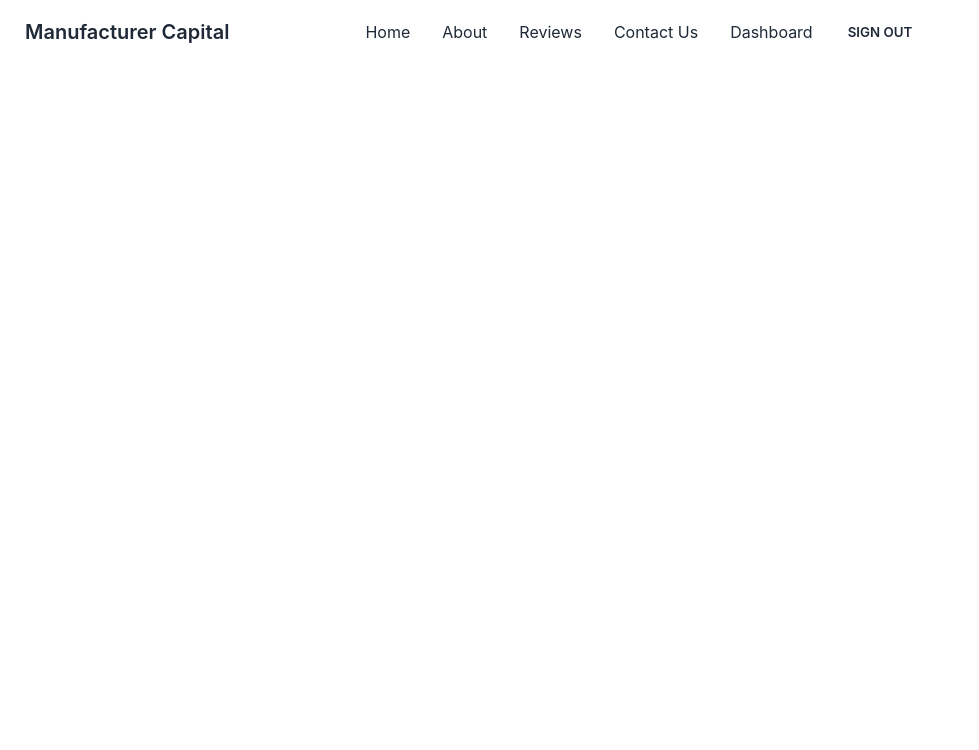
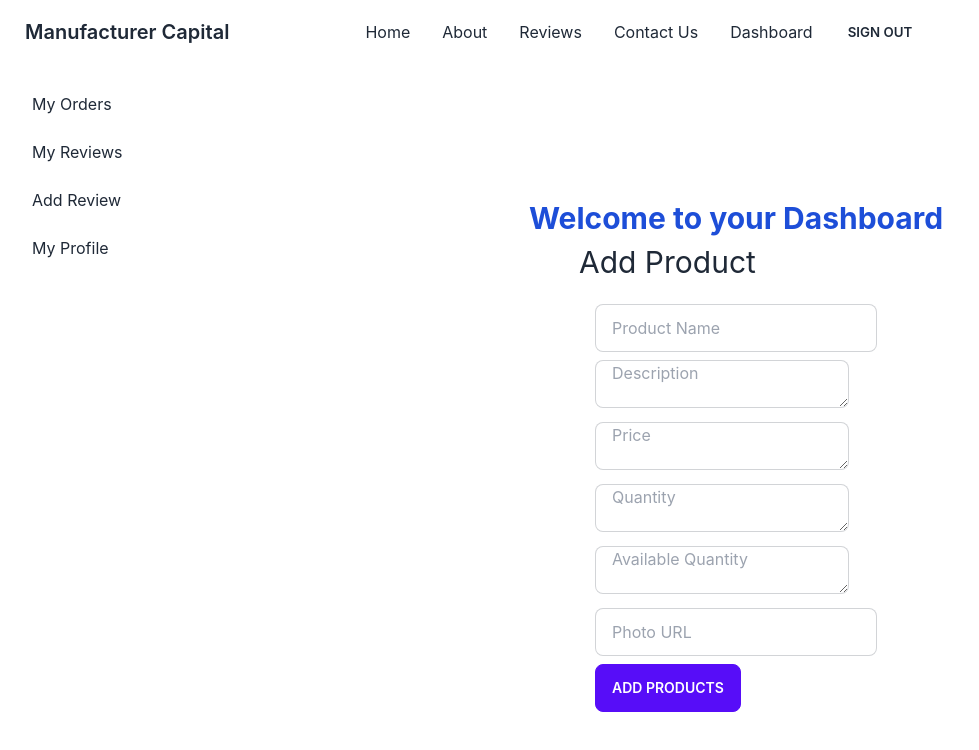
Before and after one commit to RinkuNahar/mafucaturer-site-client, a React (Create React App) app: page /dashboard/addProduct in a window 1280 px wide. Shown: the top 750 px of the page, without its empty margins (0-979 px from the left). Built offline with nearby package versions, Linux system fonts and the light colour scheme; no server answers; sample sign-in values are in the browser's storage.

Commit message:
add products added

```diff
--- a/src/App.js
+++ b/src/App.js
@@ -14,6 +14,7 @@ import AddReview from './components/Dashboard/AddReview';
 import MyProfile from './components/Dashboard/MyProfile';
 import AllUsers from './components/Dashboard/AllUsers';
 import RequireAdmin from './components/Firebase/RequireAdmin';
+import AddProduct from './components/Dashboard/AddProduct';
 
 function App() {
   return (
@@ -37,9 +38,12 @@ function App() {
             <Route index element={<MyOrder></MyOrder>}></Route>
             <Route path='review' element={<MyReview></MyReview>}></Route>
             <Route path='adReview' element={<AddReview></AddReview>}></Route>
+            <Route path='addProduct' element={<AddProduct></AddProduct>}></Route>
+
             <Route path='users' element={<RequireAdmin>
               <AllUsers></AllUsers>
             </RequireAdmin>}></Route>
+
             <Route path='profile' element={<MyProfile></MyProfile>}></Route>
           </Route>
 
--- /dev/null
+++ b/src/components/Dashboard/AddProduct.js
@@ -0,0 +1,48 @@
+import React from 'react';
+import { useForm } from 'react-hook-form';
+
+const AddProduct = () => {
+
+    const { register, handleSubmit } = useForm();
+
+    const onSubmit = data => {
+        console.log(data);
+        const url = `http://localhost:5000/purchase`
+        fetch(url, {
+            method: 'POST',
+            headers: {
+                'content-type': 'application/json'
+            },
+            body: JSON.stringify(data)
+        })
+            .then(res => res.json())
+            .then(result => {
+                console.log(result);
+            });
+    }
+
+    return (
+        <div>
+        <h2 className='mt-2 text-3xl'> Add Product </h2>
+        <form className='m-4' onSubmit={handleSubmit(onSubmit)}>
+
+            <input className='mt-2 w-50 input input-bordered' placeholder='Product Name'{...register("name", { required: true, maxLength: 20 })} /> <br />
+
+            <textarea className='mt-2 w-50 input input-bordered' placeholder='Description' {...register("about")} /> <br />
+
+            <textarea className='mt-2 w-50 input input-bordered' placeholder='Price' {...register("price")} /> <br />
+
+            <textarea className='mt-2 w-50 input input-bordered' placeholder='Quantity' {...register("quantity")} /> <br />
+
+            <textarea className='mt-2 w-50 input input-bordered' placeholder='Available Quantity' {...register("availableQuantity")} /> <br />
+
+            <input className='mt-2 w-50 input input-bordered' placeholder='Photo URL' type="text" {...register("img")} /> <br />
+
+            <input className='mt-2 btn btn-primary' value="Add Products" type='submit' />
+        </form>
+
+    </div>
+    );
+};
+
+export default AddProduct;
--- a/src/components/Dashboard/Dashboard.js
+++ b/src/components/Dashboard/Dashboard.js
@@ -39,7 +39,7 @@ const Dashboard = () => {
           {/* only admin can access */}
           {admin && <>
             <li><Link to='/dashboard/users'>All Users</Link></li>
-            {/* <li><Link to='/dashboard/addDoctor'>Add a Doctor</Link></li> */}
+            <li><Link to='/dashboard/addProduct'>Add Product</Link></li>
             {/* <li><Link to='/dashboard/manageDoctor'>Manage Doctors</Link>
             </li> */}
           </>}
```
